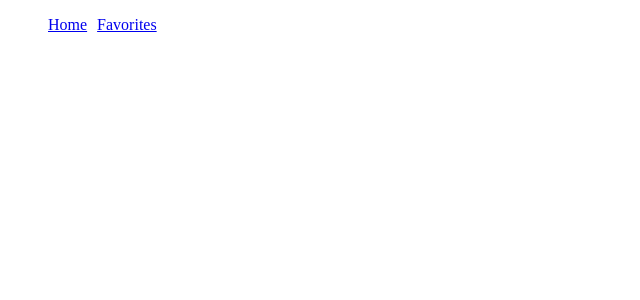
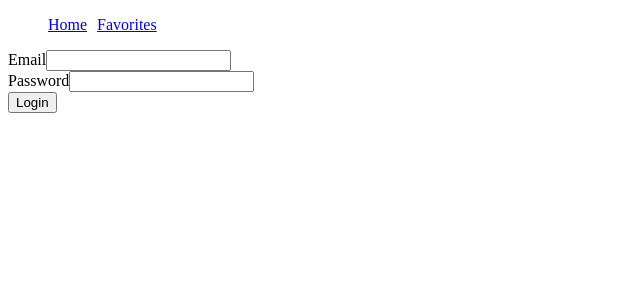
Before and after one commit to Code-the-Dream-School/alpaca-albatross-practicum-team3-back, a React (Create React App) app in the folder frontend/: page /login in a window 1280 px wide. Before the commit this address had no page. Shown: the top 300 px of the page, without its empty margins (0-640 px from the left). Built offline with nearby package versions, Linux system fonts and the light colour scheme.

Commit message:
added log in fields, route to log in

```diff
--- a/frontend/src/App.js
+++ b/frontend/src/App.js
@@ -3,7 +3,7 @@ import TodoList from "./components/TodoList";
 import { Routes, Route } from 'react-router-dom';
 import FavoritesPage from './pages/FavoritesPage';
 import Header from './components/Header';
-
+import Login from './pages/logInPage';
 // Function to preserve list upon refresh. Works with local storage.--sb
 
 /*const useSemiPersistentState = () => {
@@ -23,6 +23,11 @@ function App() {
     <>
       <Header />
       <Routes>
+
+        {/* Log In */}
+        <Route path="/login" element ={<Login/>}>
+        </Route>
+
         {/* home */}
         <Route path='/' element={<TodoList />}></Route>
 
--- /dev/null
+++ b/frontend/src/pages/logInPage.js
@@ -0,0 +1,22 @@
+import React from 'react';
+
+
+const Login=()=>{
+	return(
+		<div>
+			<form action="">
+				<div>
+					<label htmlFor="email">Email</label>
+					<input type="text" name="email" id="email"/>
+				</div>
+				<div>
+					<label htmlFor="passw">Password</label>
+					<input type="text" name="passw" id="passw"/>
+				</div>
+				<button type="submit">Login</button>
+			</form>
+		</div>
+	)
+}
+
+export default Login
```
